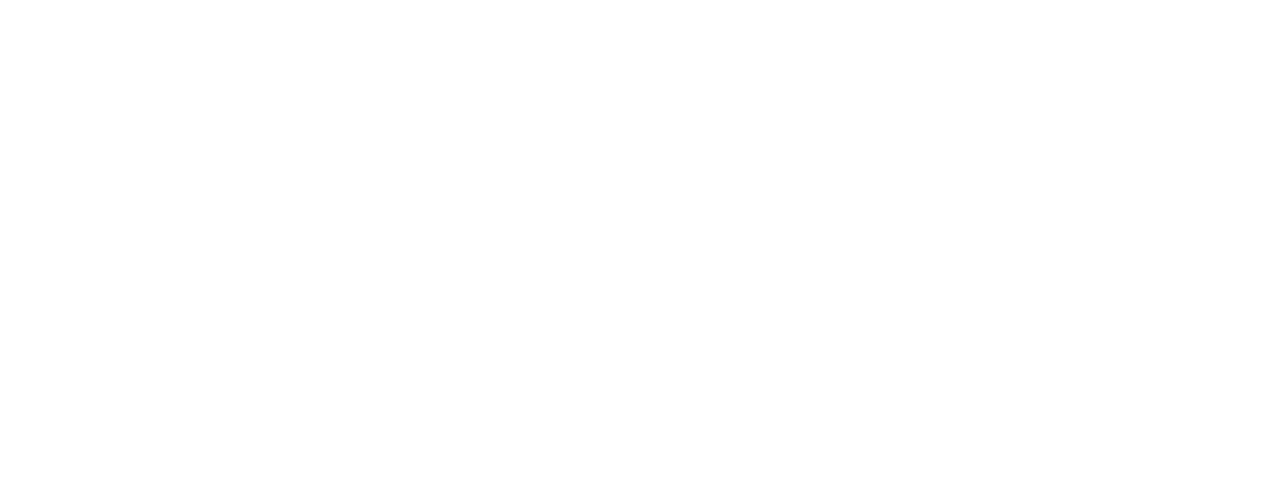
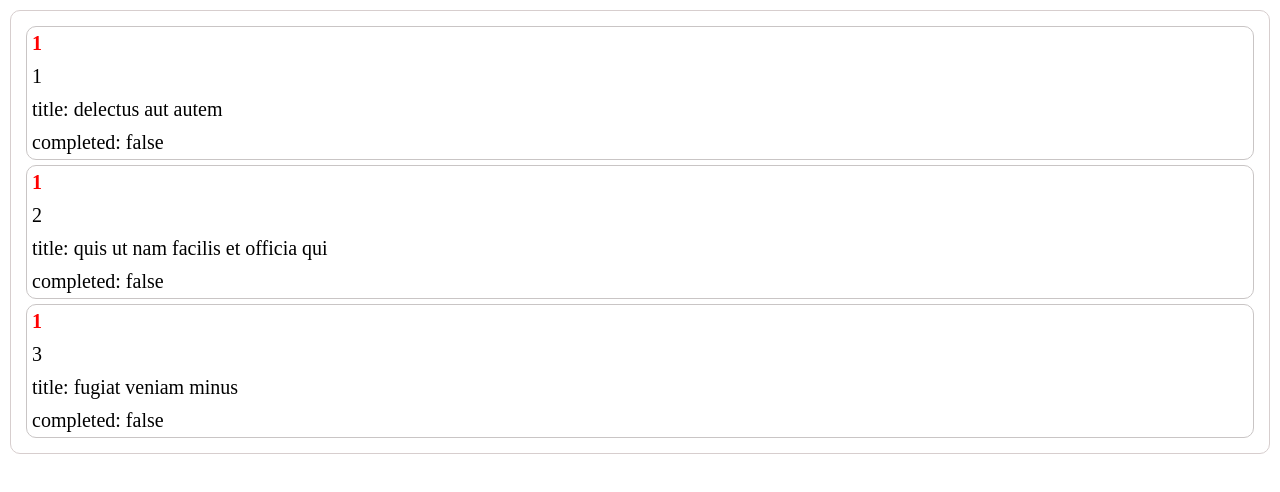
Before and after one commit to fefwee/EvoApp, an Angular app: page / in a window 1280 px wide. Shown: the top 492 px of the page. Built offline with nearby package versions, Linux system fonts and the light colour scheme.

Commit message:
typescript interface

```diff
--- a/src/app/app.component.css
+++ b/src/app/app.component.css
@@ -0,0 +1,21 @@
+.container {
+    padding: 10px;
+    margin: 10px;
+    border: 1px solid rgb(215, 206, 206);
+    border-radius: 10px;
+}
+
+ul {
+    border: 1px solid rgb(201, 197, 197);
+    margin: 5px;
+    border-radius: 10px;
+}
+
+ul>li {
+    padding: 5px;
+}
+
+.red {
+    color: red;
+    font-weight: bold;
+}
--- a/src/app/app.component.html
+++ b/src/app/app.component.html
@@ -0,0 +1,8 @@
+<div class="container">
+  <ul *ngFor="let item of responseService.users">
+    <li class="red">{{ item.userId }}</li>
+    <li>{{ item.id }}</li>
+    <li>title: {{ item.title }}</li>
+    <li>completed: {{ item.completed }}</li>
+  </ul>
+</div>
--- a/src/app/app.component.ts
+++ b/src/app/app.component.ts
@@ -1,4 +1,5 @@
 import { Component } from '@angular/core';
+import { ResponseService } from './services/response.service';
 
 @Component({
   selector: 'app-root',
@@ -6,5 +7,7 @@
   styleUrls: ['./app.component.css']
 })
 export class AppComponent {
-  title = 'EvoApp';
+
+  constructor(public responseService: ResponseService) { }
+
 }
--- /dev/null
+++ b/src/app/interface/user.ts
@@ -0,0 +1,6 @@
+export interface User {
+    userId: number
+    id: number
+    title: string
+    completed: boolean
+}
--- /dev/null
+++ b/src/app/services/response.service.ts
@@ -0,0 +1,32 @@
+import { Injectable } from '@angular/core';
+import { User } from '../interface/user';
+
+@Injectable({
+  providedIn: 'root'
+})
+export class ResponseService {
+
+  constructor() { }
+
+  public users: User[] = [
+    {
+      "userId": 1,
+      "id": 1,
+      "title": "delectus aut autem",
+      "completed": false
+    },
+    {
+      "userId": 1,
+      "id": 2,
+      "title": "quis ut nam facilis et officia qui",
+      "completed": false
+    },
+    {
+      "userId": 1,
+      "id": 3,
+      "title": "fugiat veniam minus",
+      "completed": false
+    }
+  ];
+
+}
--- a/src/styles.css
+++ b/src/styles.css
@@ -0,0 +1,10 @@
+* {
+    padding: 0;
+    margin: 0;
+    box-sizing: border-box;
+    font-size: 20px;
+}
+
+li {
+    list-style: none;
+}
```
Also changed, not shown: src/app/app.module.ts (+5 -2 lines).
